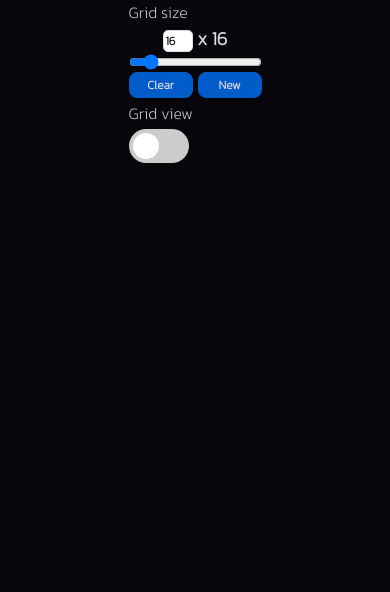
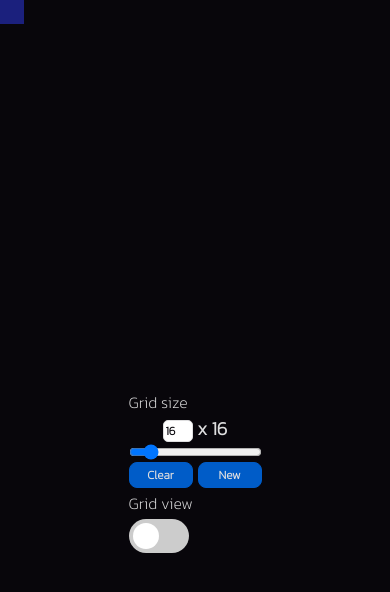
Before and after one commit to anon-legion/etch-a-sketch, a React (Create React App) app: page / in a window 390 px wide. Shown: the top 592 px of the page. Built offline with nearby package versions, Linux system fonts and the light colour scheme.

Commit message:
update flex wrap behavior

```diff
--- a/src/App.css
+++ b/src/App.css
@@ -45,7 +45,7 @@ button:active {
   text-align: center;
   justify-content: center;
   gap: 2%;
-  flex-wrap: wrap;
+  flex-wrap: wrap-reverse;
 }
 
 .App-settings {
--- a/src/components/grid.js
+++ b/src/components/grid.js
@@ -15,11 +15,10 @@ const Grids = ({ size, hoverEffect }) => {
     //     }, trailDuration)
     // }
 
-
     return (
         <React.Fragment>
             {gridIndex.map(index => {
-                return <div key={index} onMouseEnter={isMobile ? () => (false) : hoverEffect} onTouchStart={isMobile ? hoverEffect : () => (false)}></div>
+                return <div key={index} onMouseEnter={isMobile ? () => false : hoverEffect} onClick={isMobile ? hoverEffect : () => false}></div>
             })}
         </React.Fragment>
     );
```
